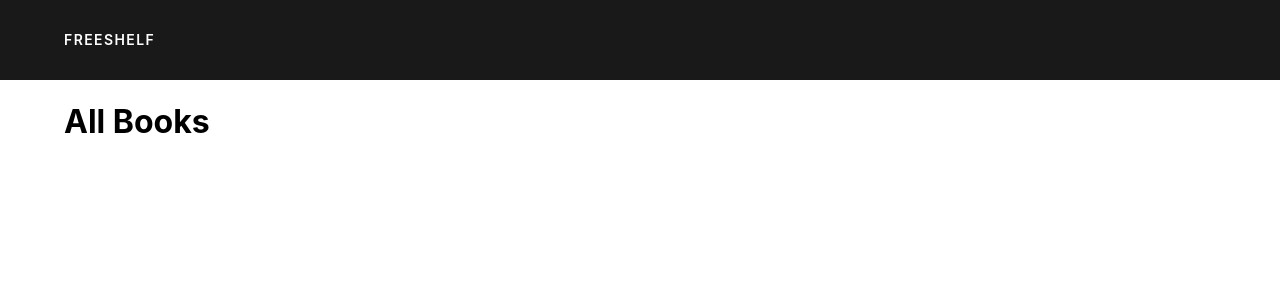
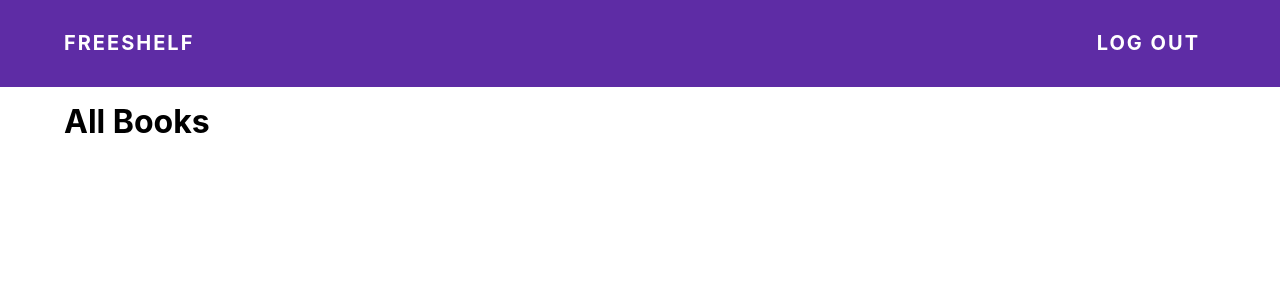
Before and after one commit to Momentum-Team-10/django-freeshelf-jimbandrews, a Django app: page /books/ in a window 1280 px wide. Shown: the top 300 px of the page. Run offline with Django 3.2, Linux system fonts and the light colour scheme; data that the repository does not hold is empty.

Commit message:
added template tag blocks for javascript, head title, and navbar

```diff
--- a/templates/base.html
+++ b/templates/base.html
@@ -9,22 +9,25 @@
     <meta name="viewport" content="width=device-width, initial-scale=1.0">
     <link rel="stylesheet" href="https://unpkg.com/tachyons@4.12.0/css/tachyons.min.css" />
     <link rel="stylesheet" href="{% static 'css/styles.css' %}" />
-    <title>FreeShelf</title>
+    <title>{% block title %}{% endblock title %}</title>
+    {% block javascript %}{% endblock javascript %}
 </head>
 
 <body>
-    <header class="bg-black-90 fixed w-100 ph3 pv3 pv4-ns ph4-m ph5-l sans-serif">
-        <nav class="f6 fw6 ttu tracked">
+    <header class="bg-purple fixed w-100 ph3 pv3 pv4-ns ph4-m ph5-l sans-serif">
+        <nav class="f4 fw7 ttu tracked">
             <a class="link dim white dib mr3 fl" href="{% url 'home' %}" title="Home">FreeShelf</a>
-            {% if user.is_authenticated %}
+            {% block navbar %}{% endblock navbar %}
+
+            <!-- {% if user.is_authenticated %}
             <a class="link dim white dib mr3 fr" href="{% url 'auth_logout' %}" title="Logout">Log Out</a>
-            {% endif %}
+            {% endif %} -->
         </nav>
     </header>
     <br>
     <div class="pa5-ns sans-serif">
         {% block content %}
-        {% endblock %}
+        {% endblock content %}
     </div>
 </body>
 
--- a/templates/books/add_book.html
+++ b/templates/books/add_book.html
@@ -1,4 +1,10 @@
 {% extends "base.html" %}
+
+{% block title %}Add Book{% endblock title %}
+
+{% block navbar %}
+<a class="link dim white dib mr3 fr" href="{% url 'auth_logout' %}" title="Logout">Log Out</a>
+{% endblock navbar %}
 
 {% block content %}
 <h1>Add Book</h1>
--- a/templates/books/book_index.html
+++ b/templates/books/book_index.html
@@ -1,4 +1,10 @@
 {% extends "base.html" %}
+
+{% block title %}All Books{% endblock title %}
+
+{% block navbar %}
+<a class="link dim white dib mr3 fr" href="{% url 'auth_logout' %}" title="Logout">Log Out</a>
+{% endblock navbar %}
 
 {% block content %}
 <h1>All Books</h1>
--- a/templates/books/delete_book.html
+++ b/templates/books/delete_book.html
@@ -1,4 +1,10 @@
 {% extends "base.html" %}
+
+{% block title %}Delete Book?{% endblock title %}
+
+{% block navbar %}
+<a class="link dim white dib mr3 fr" href="{% url 'auth_logout' %}" title="Logout">Log Out</a>
+{% endblock navbar %}
 
 {% block content %}
 <h1>Delete Book</h1>
--- a/templates/books/edit_book.html
+++ b/templates/books/edit_book.html
@@ -1,4 +1,10 @@
 {% extends "base.html" %}
+
+{% block title %}Edit Book{% endblock title %}
+
+{% block navbar %}
+<a class="link dim white dib mr3 fr" href="{% url 'auth_logout' %}" title="Logout">Log Out</a>
+{% endblock navbar %}
 
 {% block content %}
 <h1>Edit {{ book.title }}</h1>
--- a/templates/books/view_book.html
+++ b/templates/books/view_book.html
@@ -1,4 +1,10 @@
 {% extends "base.html" %}
+
+{% block title %}{{ block.title }}{% endblock title %}
+
+{% block navbar %}
+<a class="link dim white dib mr3 fr" href="{% url 'auth_logout' %}" title="Logout">Log Out</a>
+{% endblock navbar %}
 
 {% block content %}
 <h1>{{ book.title }}</h1>
--- a/templates/books/view_category.html
+++ b/templates/books/view_category.html
@@ -1,4 +1,10 @@
 {% extends "base.html" %}
+
+{% block title %}{{ category.name }} Books{% endblock title %}
+
+{% block navbar %}
+<a class="link dim white dib mr3 fr" href="{% url 'auth_logout' %}" title="Logout">Log Out</a>
+{% endblock navbar %}
 
 {% block content %}
 <div>
```
